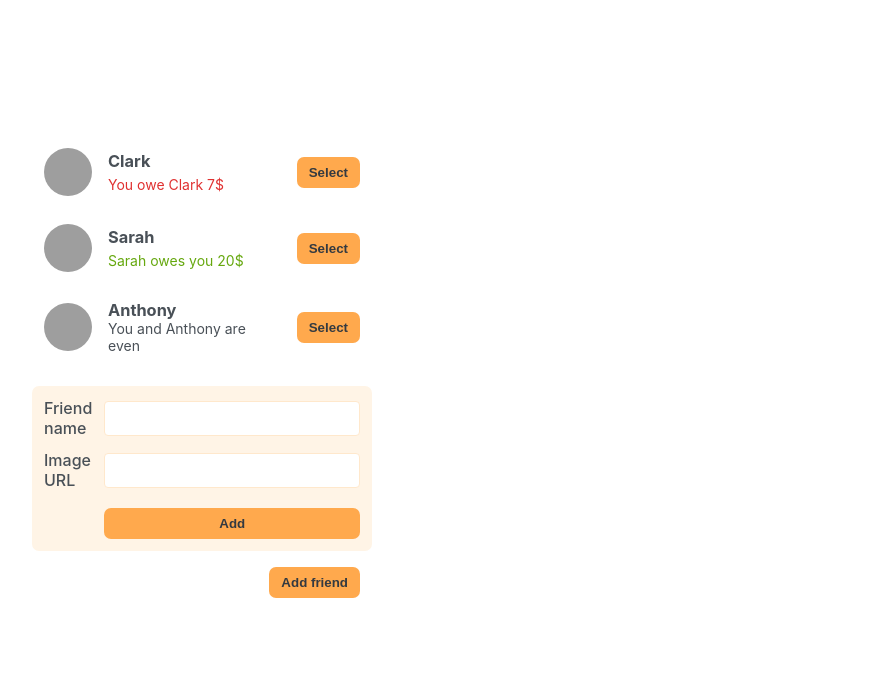
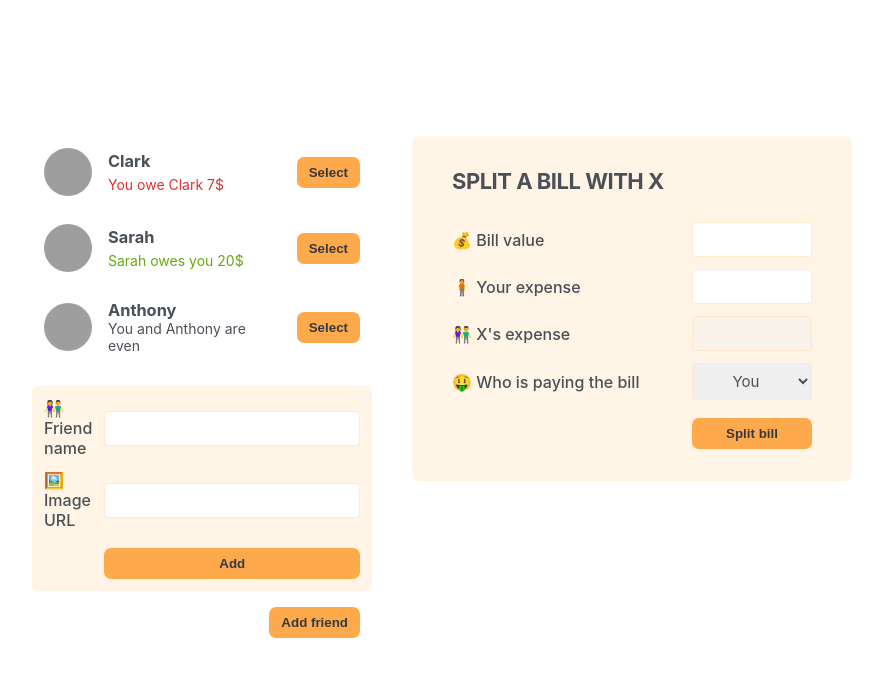
Before and after one commit to yakolga/eat-n-split, a React (Create React App) app: page / in a window 1280 px wide. Shown: the top 676 px of the page, without its empty margins (198-1081 px from the left). Built offline with nearby package versions, Linux system fonts and the light colour scheme; grey boxes are pictures that could not be loaded; the HTML template or start-up script is replaced by a standard one.

Commit message:
feat: form dplit bill component

```diff
--- a/src/App.js
+++ b/src/App.js
@@ -1,6 +1,7 @@
 import FriendList from "./components/FriendList";
 import FormAddFriend from "./components/FormAddFriend";
-import Button from "./components/Button"
+import Button from "./components/Button";
+import FormSplitBill from "./components/FormSplitBill";
 
 const initialFriends = [
   {
@@ -31,6 +32,7 @@
         <FormAddFriend/>
         <Button>Add friend</Button>
       </div>
+      <FormSplitBill/>
     </div>
   )
 }
--- a/src/components/FormAddFriend.jsx
+++ b/src/components/FormAddFriend.jsx
@@ -3,10 +3,10 @@
 export default function FormAddFriend() {
     return(
         <form className="form-add-friend">
-            <label>Friend name</label>
+            <label>👫 Friend name</label>
             <input type="text"></input>
 
-            <label>Image URL</label>
+            <label>🖼️ Image URL</label>
             <input type="text"></input>
 
             <Button>Add</Button>
--- /dev/null
+++ b/src/components/FormSplitBill.jsx
@@ -0,0 +1,26 @@
+import Button from "./Button"
+
+export default function FormSplitBill() {
+    return (
+        <form className="form-split-bill">
+            <h2>Split a bill with X</h2>
+
+            <label>💰 Bill value</label>
+            <input type="text"/>
+
+            <label>🧍 Your expense</label>
+            <input type="text"/>
+
+            <label>👫 X's expense</label>
+            <input type="text" disabled/>
+
+            <label>🤑 Who is paying the bill</label>
+            <select>
+                <option value="user">You</option>
+                <option value="friend">X</option>
+            </select>
+
+            <Button>Split bill</Button>
+        </form>
+    )
+}
--- a/src/components/Friend.jsx
+++ b/src/components/Friend.jsx
@@ -2,7 +2,7 @@
 
 export default function Friend({friend}) {
   return (
-    <li key={friend.id}>
+    <li>
       <img src={friend.image} alt={friend.name}/>
       <h3>{friend.name}</h3>
 
--- a/src/components/FriendList.jsx
+++ b/src/components/FriendList.jsx
@@ -4,7 +4,7 @@
   return (
     <ul>
       {friends.map(friend => (
-        <Friend friend={friend}/>
+        <Friend friend={friend} key={friend.id}/>
       ))}
     </ul>
   )
```
